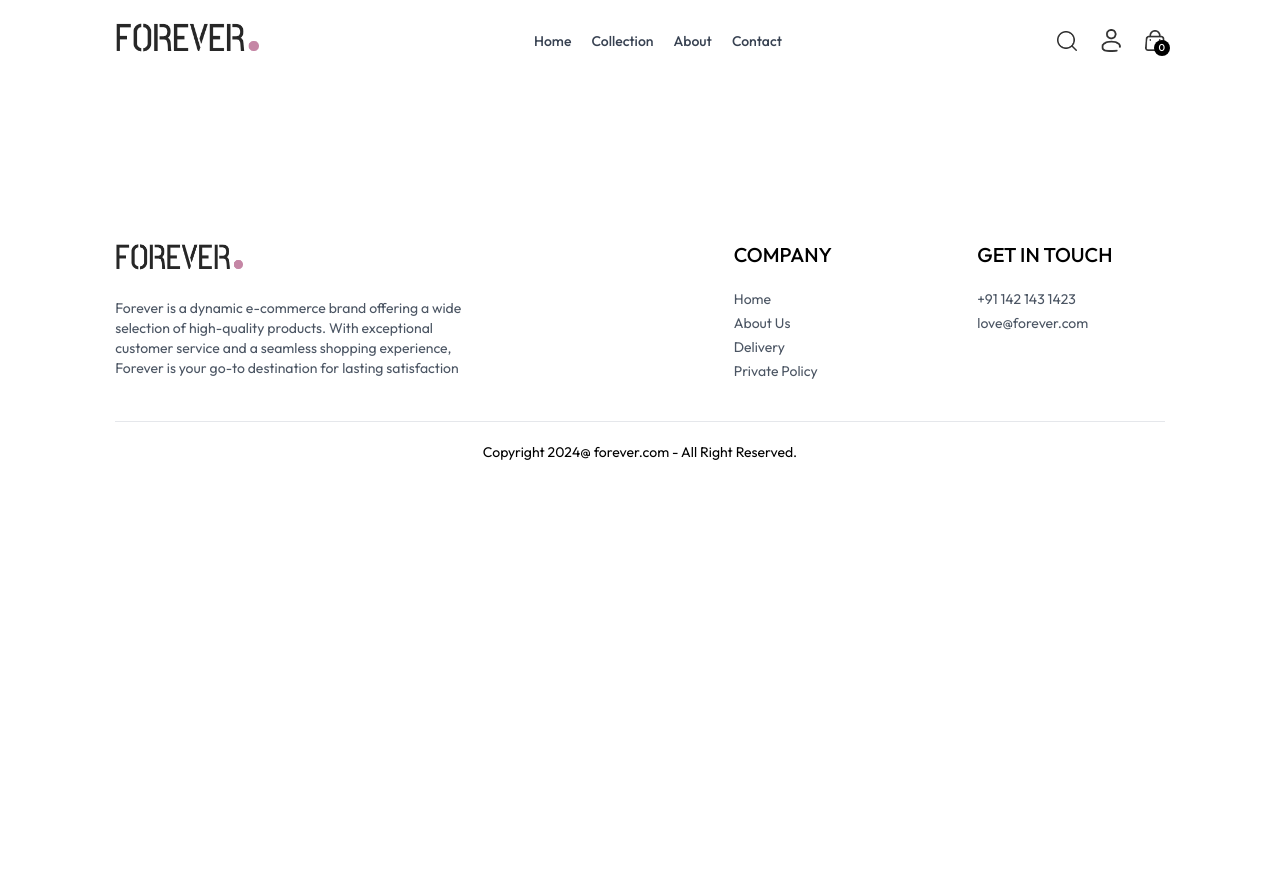
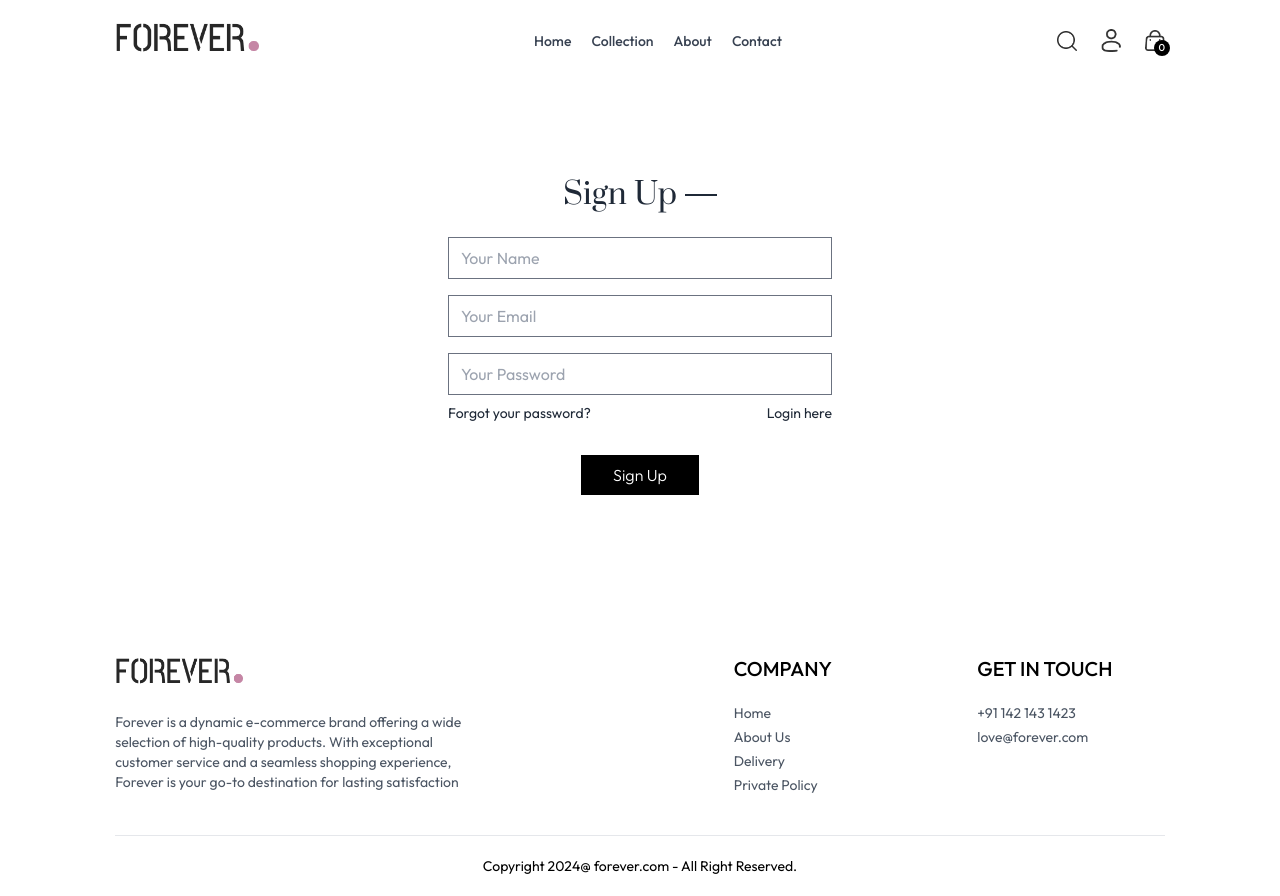
Before and after one commit to Abuzar-Sheikh-20/E-Commerce, a React (Vite) app in the folder Front-end/: page /login in a window 1280 px wide. Before the commit the page ends 800 px from the top, so only its background shows below. Built offline with nearby package versions, Linux system fonts and the light colour scheme.

Commit message:
Created Login and Sign Up Page

```diff
--- a/Front-end/src/components/Navbar.jsx
+++ b/Front-end/src/components/Navbar.jsx
@@ -41,11 +41,11 @@
         <img onClick={() => setShowSearch(true)} src={assets.search_icon} className='w-5 cursor-pointer' alt="" />
 
         <div className="group relative">
-          <img src={assets.profile_icon} className='w-5 cursor-pointer' alt="" />
+          <NavLink to={'./login'}><img src={assets.profile_icon} className='w-5 cursor-pointer' alt="" /></NavLink>
           <div className='hidden group-hover:block absolute dropdown-menu right-0 pt-2'>
               <div className='flex flex-col w-36 gap-2 px-5 py-3 bg-slate-100 text-gray-500'>
                 <p className='cursor-pointer hover:text-black'>My Profile</p>
-                <p className='cursor-pointer hover:text-black'>Order</p>
+                <p className='cursor-pointer hover:text-black'>Orders</p>
                 <p className='cursor-pointer hover:text-black'>Logout</p>
               </div>
           </div>
--- a/Front-end/src/pages/Login.jsx
+++ b/Front-end/src/pages/Login.jsx
@@ -1,10 +1,33 @@
-import React from 'react'
+import React, { useState } from 'react'
 
 const Login = () => {
+
+  const [currentState, setCurrentState] = useState('Sign Up');
+
+  const onSubmitHandler = async (event) => {
+    event.onPreventDefault();
+  }
+
   return (
-    <div>
+    <form onSubmit={onSubmitHandler} className='flex flex-col items-center w-[90%] sm:max-w-96 m-auto mt-14 gap-4 text-gray-800'>
+      <div className='inline-flex items-center gap-2 mb-2 mt-10'>
+        <p className='prata-regular text-3xl'>{currentState}</p>
+        <hr className='border-none h-[1.5px] w-8 bg-gray-800' />
+      </div>
+      {currentState === 'Login' ? '' : <input className='w-full px-3 py-2 border border-gray-500' type="text" placeholder='Your Name' required />}
+      <input className='w-full px-3 py-2 border border-gray-500' type="email" placeholder='Your Email' required />
+      <input className='w-full px-3 py-2 border border-gray-500' type="password" placeholder='Your Password' required />
 
-    </div>
+      <div className='w-full flex justify-between text-sm mt-[-8px]'>
+        <p className='cursor-pointer'>Forgot your password?</p>
+        {
+          currentState === 'Login' ?
+          <p className='cursor-pointer' onClick={() => setCurrentState('Sign Up')}>Create account</p> :
+          <p className='cursor-pointer' onClick={() => setCurrentState('Login')}>Login here</p>
+        }
+      </div>
+      <button className='bg-black text-white font-light px-8 py-2 mt-4'>{currentState === 'Login' ? 'Sign In' : 'Sign Up'}</button>
+    </form>
   )
 }
 
```
